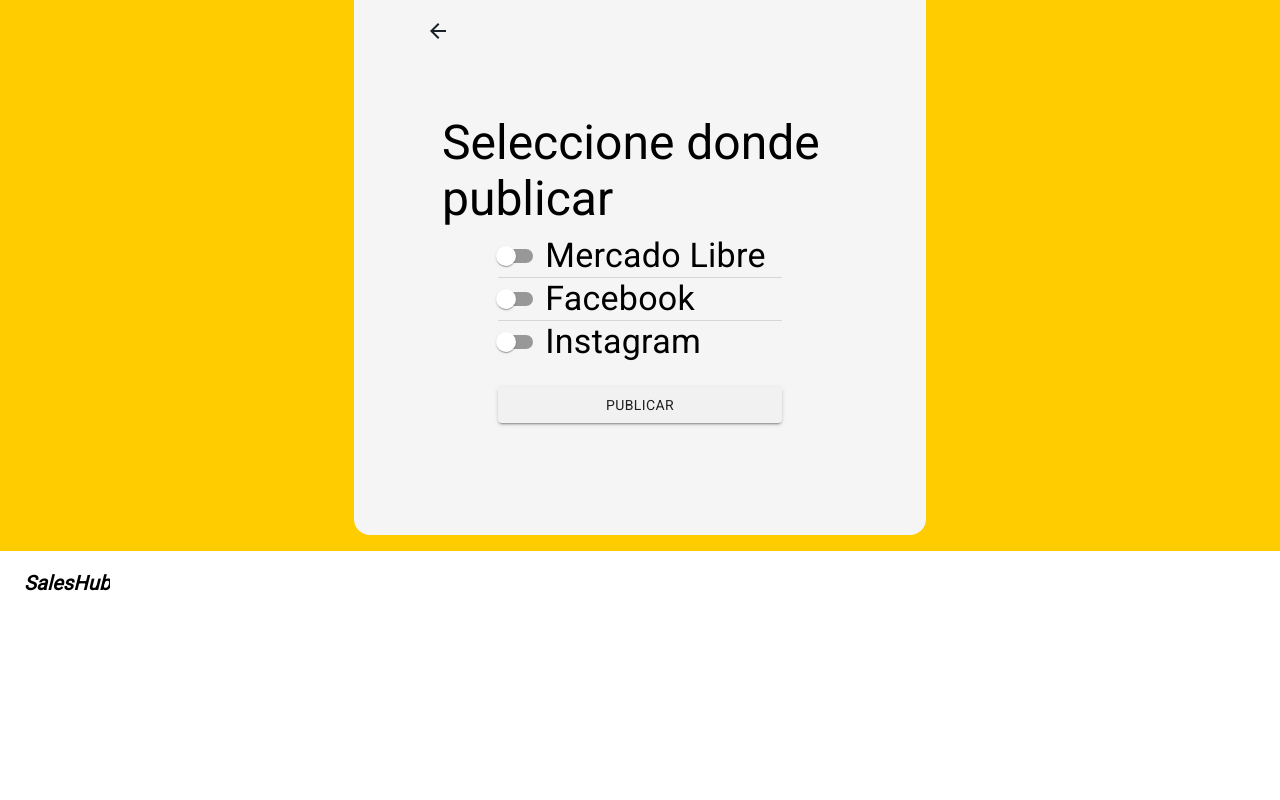
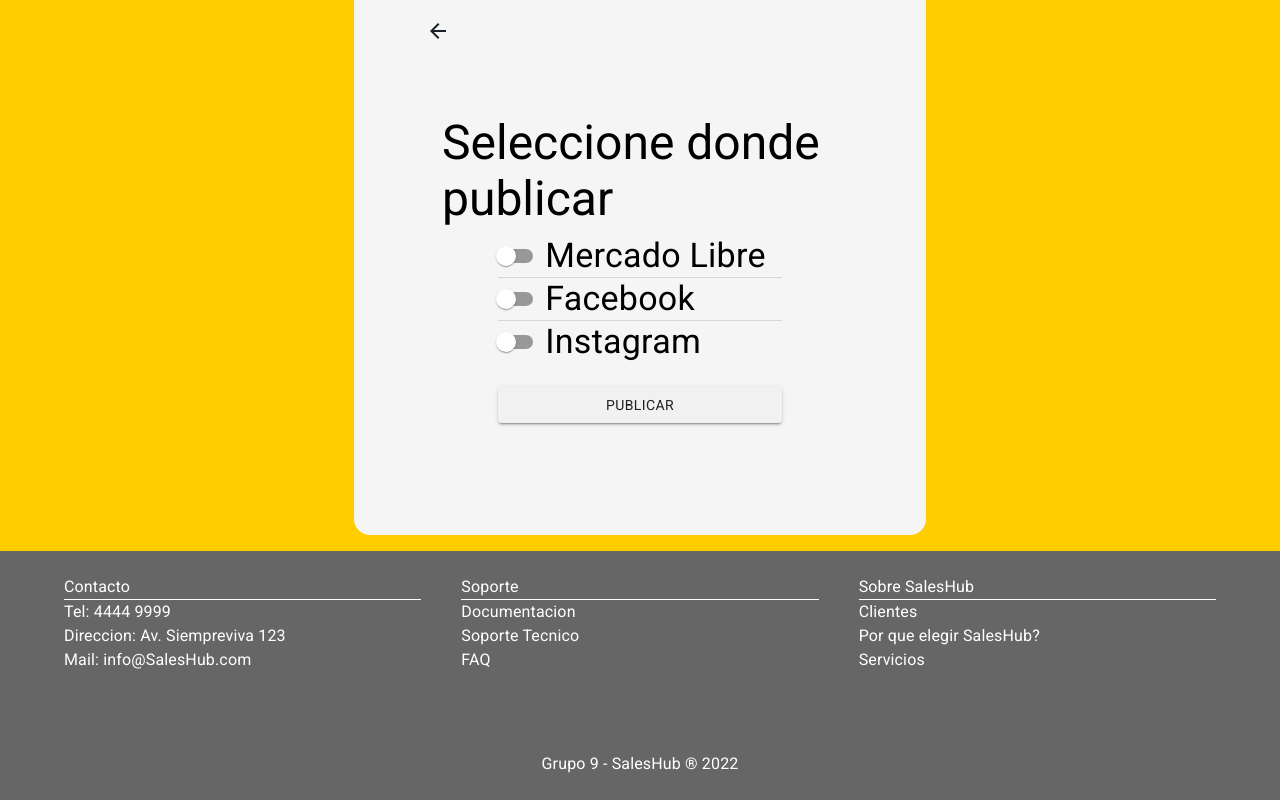
Before and after one commit to NachoRondan/sales-hub, a React (Create React App) app: page /nueva-publicacion/plataformas in a window 1280 px wide. Shown: the part 341-1141 px from the top of the page. Before the commit the page ends 956 px from the top, so only its background shows below. Built offline with nearby package versions, Linux system fonts and the light colour scheme.

Commit message:
Agrego footer y arreglo titulo

```diff
--- a/src/components/Footer.js
+++ b/src/components/Footer.js
@@ -1,43 +1,61 @@
-import * as React from 'react';
-import AppBar from '@mui/material/AppBar';
-import Box from '@mui/material/Box';
-import Toolbar from '@mui/material/Toolbar';
-import IconButton from '@mui/material/IconButton';
-import Typography from '@mui/material/Typography';
-import Menu from '@mui/material/Menu';
-import Container from '@mui/material/Container';
-import Avatar from '@mui/material/Avatar';
-import MenuItem from '@mui/material/MenuItem';
-import { Link } from 'react-router-dom';
-import { Button } from '@mui/material';
+import { Container, Grid, Box, Typography } from "@mui/material";
 
-
-export default function Navbar ({user}){
-
-
-  return (
-      <Container maxWidth="xl">
-        <Toolbar disableGutters>
-        <Box sx={{display: 'flex', width: 1, justifyContent: 'space-between', alignItems: 'center' }}>
-
-
-            <Typography
-            underline="none"
-              variant="h6"
-              noWrap
-              sx={{
-                fontStyle: 'italic',
-                mr: 2,
-                fontWeight: 700,
-                color: 'inherit',
-                textDecoration: 'none',
-              }}
-            >
-              SalesHub
-            </Typography>
-
-          </Box>
-        </Toolbar>
-      </Container>
-  );
-};
+export default function Footer(){
+    return(
+        <Box px={{xs:3, sm:3}} py={{xs:3, sm:3}}
+            bgcolor="text.secondary" color='white'
+            position='sticky'
+            sx={{ zIndex: 'tooltip' }}
+        >
+            <Container>
+                <Grid container spacing={5}>
+                    <Grid item xs={12} sm={4}>
+                        <Box borderBottom={1}>
+                            <Typography>Contacto</Typography>
+                        </Box>
+                        <Box>
+                            <Typography>Tel: 4444 9999</Typography>
+                        </Box>
+                        <Box>
+                            <Typography>Direccion: Av. Siempreviva 123</Typography>
+                        </Box>
+                        <Box>
+                            <Typography>Mail: info@SalesHub.com</Typography>
+                        </Box>
+                    </Grid>
+                    <Grid item xs={12} sm={4} sx={{display:{xs:'none', sm:'block'}}}>
+                        <Box borderBottom={1}>
+                            <Typography>Soporte</Typography>
+                        </Box>
+                        <Box>
+                            <Typography>Documentacion</Typography>
+                        </Box>
+                        <Box>
+                            <Typography>Soporte Tecnico</Typography>
+                        </Box>
+                        <Box>
+                            <Typography>FAQ</Typography>
+                        </Box>
+                    </Grid>
+                    <Grid item xs={12} sm={4} sx={{display:{xs:'none', sm:'block'}}}>
+                        <Box borderBottom={1} justifyContent='center'>
+                            <Typography>Sobre SalesHub</Typography>
+                        </Box>
+                        <Box justifyContent='center'>
+                            <Typography>Clientes</Typography>
+                        </Box>
+                        <Box>
+                            <Typography>Por que elegir SalesHub?</Typography>
+                        </Box>
+                        <Box>
+                            <Typography>Servicios</Typography>
+                        </Box>
+                    </Grid>
+                </Grid>
+                <Box textAlign='center' pt={{xs:5, sm:10}} pb={{xs:5, sm:0}}>
+                    <Typography>Grupo 9 - SalesHub &reg; 2022</Typography>
+                </Box>
+            </Container>
+        </Box>
+    )
+}
--- a/src/components/Navbar.js
+++ b/src/components/Navbar.js
@@ -51,7 +51,6 @@
                 <Typography
                   underline="none"
                   variant="h6"
-                noWrap
                   sx={{
                     fontStyle: "italic",
                     mr: 2,
```
Lines whose indentation alone changed are shown as unchanged.
